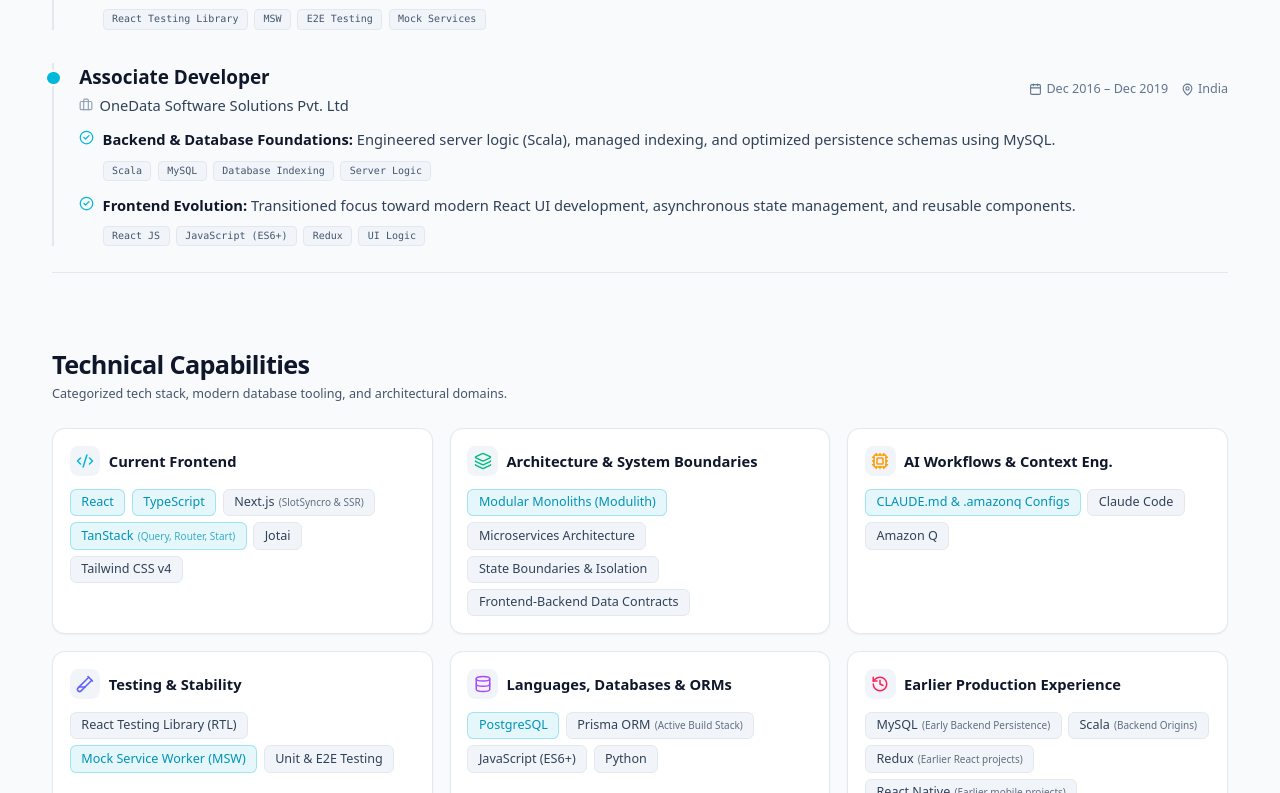
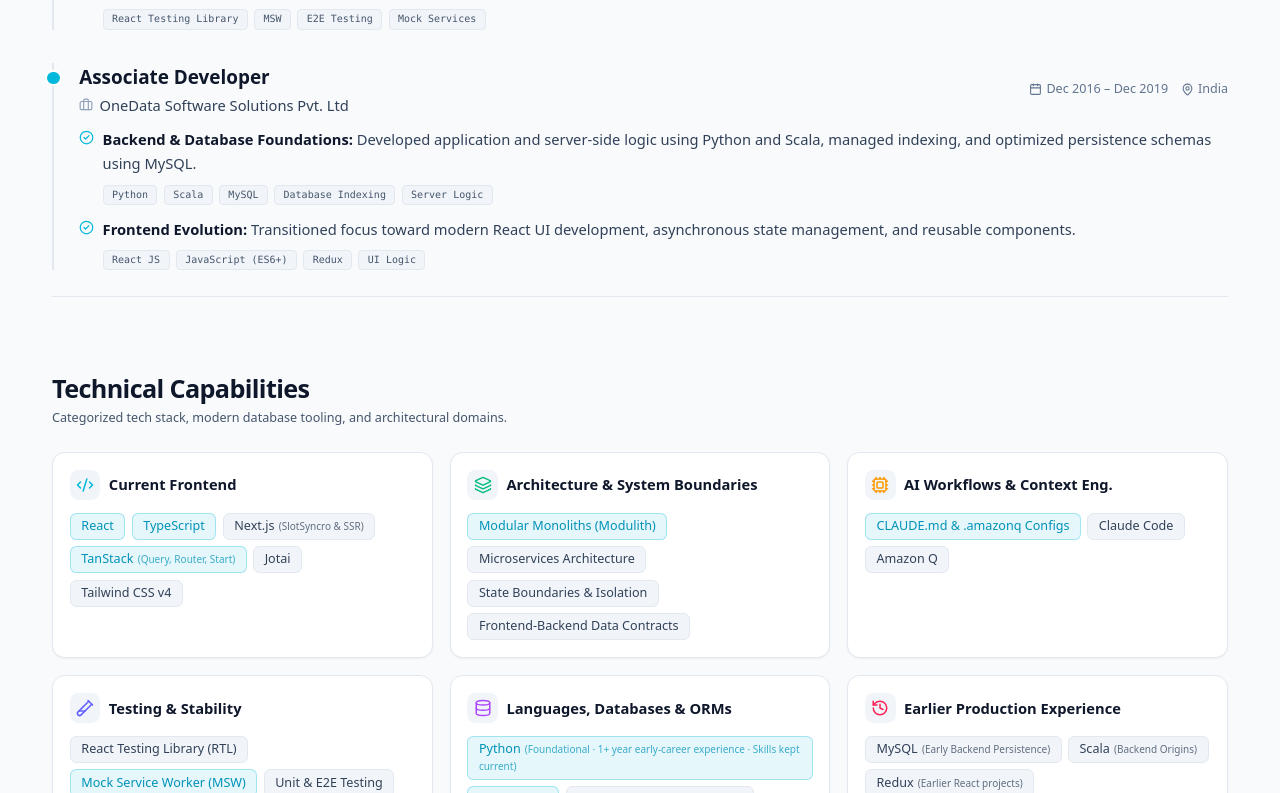
Before and after one commit to TechAaroorian/janarthanan-portfolio, a React (Vite) app: page / in a window 1280 px wide. Shown: the part 2387-3180 px from the top of the page. Built offline with nearby package versions, Linux system fonts and the light colour scheme; no server answers.

Commit message:
Highlight foundational Python experience

```diff
--- a/src/components/PrintResume.tsx
+++ b/src/components/PrintResume.tsx
@@ -100,12 +100,12 @@
 
           <div className="font-bold text-[#0f172a]">Backend & Data:</div>
           <div className="text-slate-800">
-            PostgreSQL, Prisma ORM
+            Python (foundational; 1+ year early-career experience), PostgreSQL, Prisma ORM
           </div>
 
           <div className="font-bold text-[#0f172a]">Earlier Experience:</div>
           <div className="text-slate-800">
-            MySQL, Redux, React Native, Redux Toolkit, Scala
+            Python, MySQL, Redux, React Native, Redux Toolkit, Scala
           </div>
         </div>
       </section>
@@ -176,7 +176,7 @@
           </div>
           <ul className="list-disc pl-3 text-slate-800 space-y-0.5">
             <li>
-              <strong>Backend & Database Foundations:</strong> Engineered server logic (Scala), managed indexing, and optimized persistence schemas using MySQL.
+              <strong>Backend & Database Foundations:</strong> Developed application and server-side logic using Python and Scala, managed indexing, and optimized persistence schemas using MySQL.
             </li>
             <li>
               <strong>Frontend Evolution:</strong> Transitioned focus toward modern React UI development, asynchronous state management, and reusable components.
--- a/src/components/experience/Experience.tsx
+++ b/src/components/experience/Experience.tsx
@@ -97,8 +97,8 @@
       {
         category: "Backend & Database Foundations",
         description:
-          "Engineered server logic (Scala), managed indexing, and optimized persistence schemas using MySQL.",
-        tags: ["Scala", "MySQL", "Database Indexing", "Server Logic"],
+          "Developed application and server-side logic using Python and Scala, managed indexing, and optimized persistence schemas using MySQL.",
+        tags: ["Python", "Scala", "MySQL", "Database Indexing", "Server Logic"],
       },
       {
         category: "Frontend Evolution",
--- a/src/components/skills/SkillTimeline.tsx
+++ b/src/components/skills/SkillTimeline.tsx
@@ -18,14 +18,14 @@
 
 const skills: SkillData[] = [
   {
-    name: "Scala & MySQL",
+    name: "Python, Scala & MySQL",
     category: "Backend & Testing",
     startYear: 2016.92,
     endYear: 2018.5,
     displayRange: "2016 – 2018 (Approx.)",
     usage: "Earlier production use",
     details:
-      "Managed database indexing, server-side business logic, and schema persistence in MySQL & Scala during early career.",
+      "Built application and server-side logic with Python and Scala, while managing MySQL indexing and schema persistence during early career; Python foundations remain actively maintained.",
   },
   {
     name: "Monolith & Services",
--- a/src/components/skills/TechnicalSkills.tsx
+++ b/src/components/skills/TechnicalSkills.tsx
@@ -53,10 +53,14 @@
       category: "Languages, Databases & ORMs",
       icon: <Database size={18} className="text-purple-500" />,
       skills: [
+        {
+          name: "Python",
+          highlight: true,
+          note: "Foundational · 1+ year early-career experience · Skills kept current",
+        },
         { name: "PostgreSQL", highlight: true },
         { name: "Prisma ORM", note: "Active Build Stack" },
         { name: "JavaScript (ES6+)" },
-        { name: "Python" },
       ],
     },
     {
```
